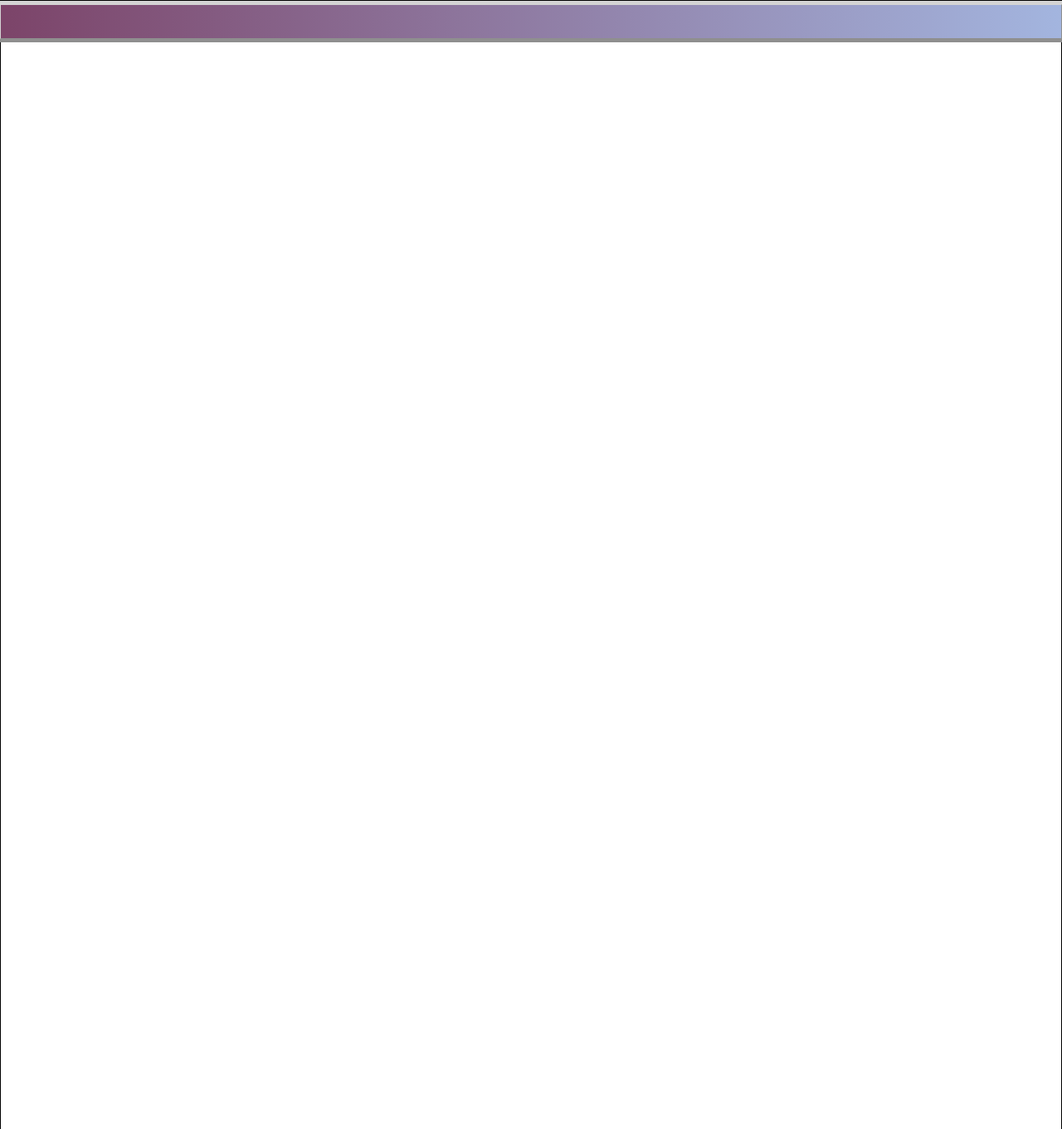
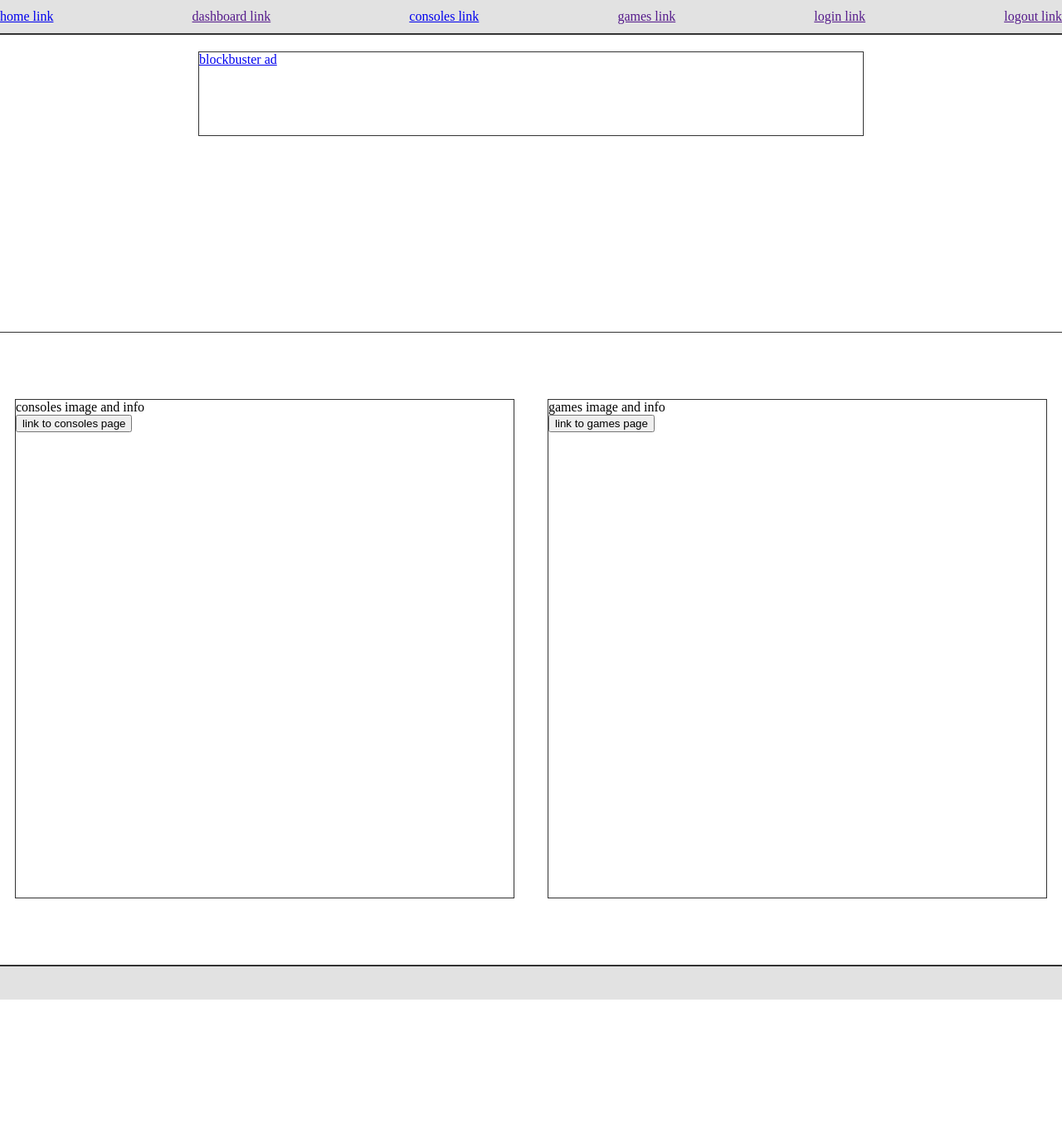
Before and after one commit to Andrew-Byrd49/retro-html, a plain HTML site: page home.html in a window 1280 px wide. Shown: the whole page at 83% size. After the commit the page ends 1205 px from the top, so only its background shows below. Drawn offline with Linux system fonts and the light colour scheme.

Commit message:
setup home and consoles page

```diff
--- a/assets/css/style.css
+++ b/assets/css/style.css
@@ -1,19 +1,31 @@
 body {
     margin: 0;
     padding: 0;
-    border: solid 1px #000;
+    /* border-left: solid 5px rgb(212, 212, 212);
+    border-top: solid 5px rgb(212, 212, 212);
+    border-bottom: solid 5px rgb(143, 143, 143);
+    border-right: solid 5px rgb(143, 143, 143); */
 }
 
-/* Header */
+footer {
+  display: flex;
+  width: 100%;
+  height: 5vh;
+  flex-direction: row;
+  justify-content: space-between;
+  align-items: center;
+  background-color: rgb(226, 226, 226);
+  border-top: solid 2px #333;
+}
+
+/* Header --------------------------------------- */
 .header-sec {
     display: flex;
+    align-items: center;
     width: 100%;
-    height: 70vh;
+    height: 50vh;
     flex-direction: column;
-    justify-content: flex-start;
-    align-items: center;
-    background-size: cover;
-    background-position: 50% 100%;
+    border-bottom: solid 1px #333;
   }
 
 .nav-links-bar {
@@ -23,18 +35,71 @@ body {
     flex-direction: row;
     justify-content: space-between;
     align-items: center;
-    background-image: linear-gradient(90deg, #7c4469, #a3b5df);
-    border-left: solid 5px rgb(212, 212, 212);
-    border-top: solid 5px rgb(212, 212, 212);
-    border-bottom: solid 5px rgb(143, 143, 143);
-    border-right: solid 5px rgb(143, 143, 143);
+    background-color: rgb(226, 226, 226);
+    border-bottom: solid 2px #333;
   }
 
-  /* Hero */
+.bb-add {
+    height: 100px;
+    width: 800px;
+    border: solid 1px #333;
+    margin: 20px;
+  }
+
+  /* Hero --------------------------------------- */
 .hero-sec {
     display: flex;
     height: 100%;
-    min-height: 100vh;
+    min-height: auto;
     flex-direction: column;
     align-items: center;
   }
+
+.selections-container {
+  margin-top: 60px;
+  margin-bottom: 60px;
+  display: flex;
+  flex-direction: row;
+}
+
+.selection-div {
+  border: solid 1px #333;
+  height: 600px;
+  width: 600px;
+  margin: 20px;
+}
+
+/* Item cards section -------------------------- */
+.items-sec {
+
+}
+
+.cards-row-container {
+  display: flex;
+  flex-direction: row;
+  align-items: center;
+  justify-content: center;
+  margin-top: 50px;
+  margin-bottom: 50px;
+}
+
+.item-card {
+  width: 300px;
+  height: auto;
+  border: solid 1px #333;
+}
+
+.item-img-div {
+  height: 300px;
+  width: 100%;
+  background-color: rgb(233, 233, 233);
+}
+
+.item-card-content {
+
+}
+
+.mid-card {
+  margin-left: 30px;
+  margin-right: 30px;
+}
--- a/home.html
+++ b/home.html
@@ -9,13 +9,23 @@
 </head>
 <body>
 
-    <!-- Header section -->
+    <!-- Header section --------------------------------------- -->
     <section class="header-sec">
 
         <!-- Nav -->
         <div class="nav-links-bar">
+            <a href="home.html">home link</a>
+            <a href="">dashboard link</a>
+            <a href="consoles.html">consoles link</a>
+            <a href="">games link</a>
+            <a href="">login link</a>
+            <a href="">logout link</a>
+        </div>
 
-        </div>
+        <!-- Blockbuster ad -->
+        <a href="https://blockbuster.com/" target="_blank" class="bb-add">
+            blockbuster ad
+        </a>
 
         <!-- Logo -->
         <div class="header-logo">
@@ -23,23 +33,40 @@
         </div>
     </section>
 
-    <!-- console & games selection btn's -->
+    <!-- console & games selection btn's --------------------------------------- -->
     <section class="hero-sec">
         <div class="selections-container">
 
             <!-- Console selection -->
             <div class="selection-div">
+                <div class="title-bar">
+                    consoles image and info
+                </div>
+                <div class="featured-thumbnail" >
+
+                </div>
+                <div class="featured-info">
+                    <button>link to consoles page</button>
+                </div>
 
             </div>
 
             <!-- Games selection -->
             <div class="selection-div">
+                <div class="title-bar">
+                    games image and info
+                </div>
+                <div class="featured-thumbnail" >
 
+                </div>
+                <div class="featured-info">
+                    <button>link to games page</button>
+                </div>
             </div>
         </div>
     </section>
 
-    <!-- footer that will be on every page -->
+    <!-- footer that will be on every page --------------------------------------- -->
     <footer>
 
     </footer>
```
Also changed, not shown: consoles.html (added, +97 -0 lines).
